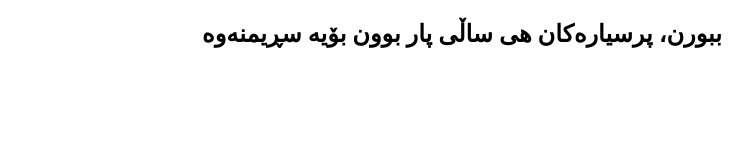
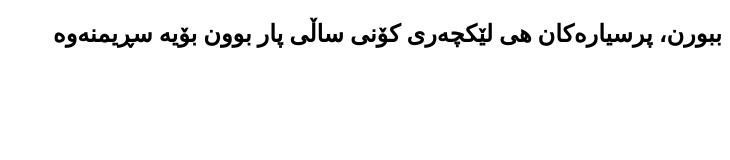
Before and after one commit to shabazrasheed10-rgb/Critical-thinking--Lec01--15-MCQs, a plain HTML site: page index.html in a window 1280 px wide. Shown: the whole page, without its empty margins (550-1280 px from the left). Drawn offline with Linux system fonts and the light colour scheme.

Commit message:
Update index.html

```diff
--- a/index.html
+++ b/index.html
@@ -8,7 +8,7 @@
 
 <h2>
 
-ببورن، پرسیارەکان هی ساڵی پار بوون بۆیە سڕیمنەوە
+ببورن، پرسیارەکان هی لێکچەری کۆنی ساڵی پار بوون بۆیە سڕیمنەوە
 
 
 
```
